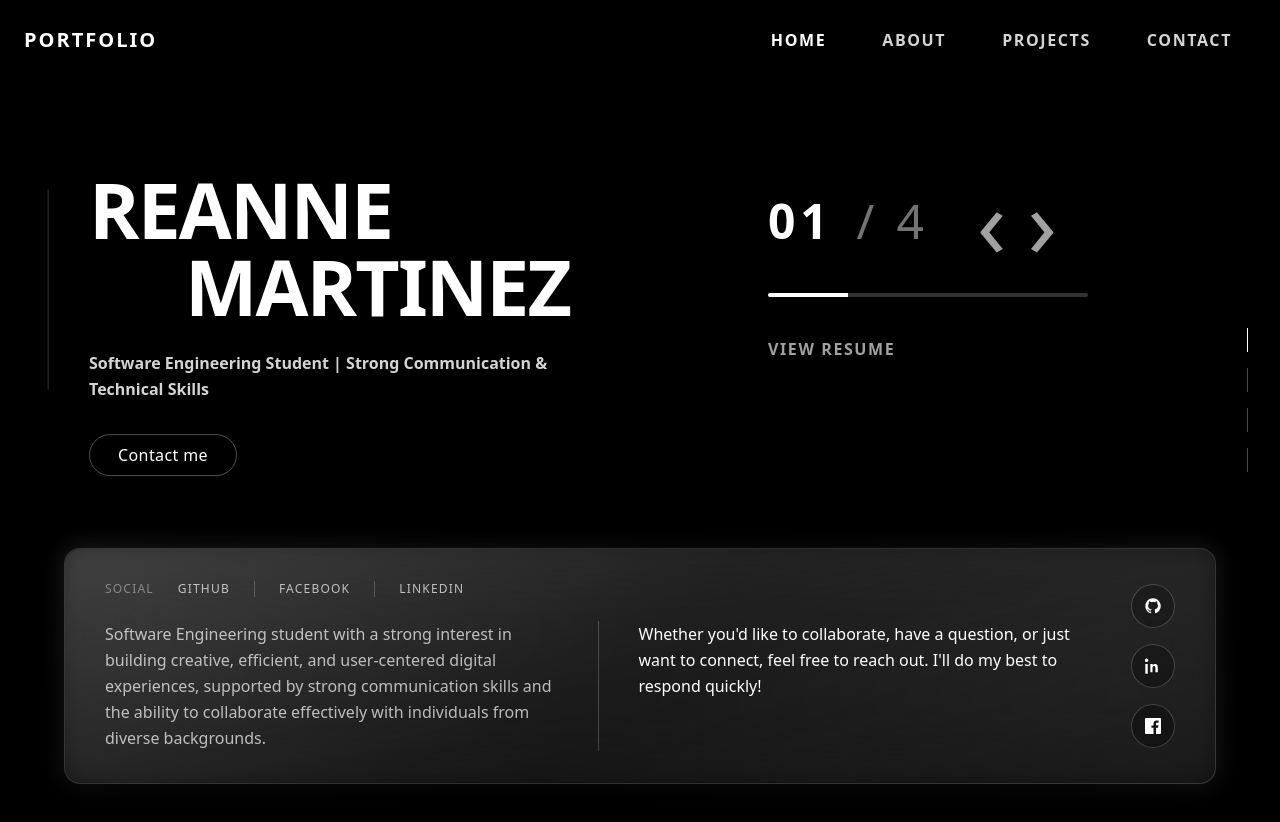
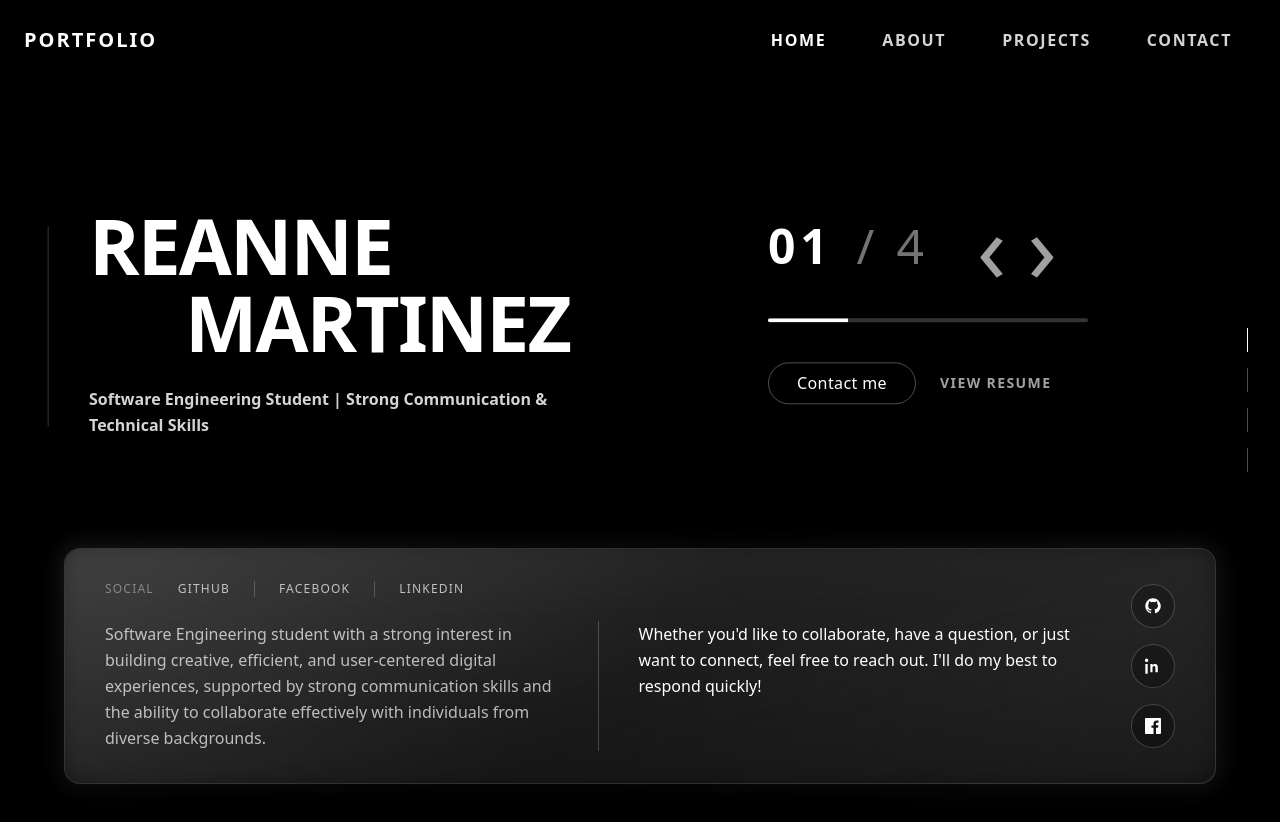
Before and after one commit to ZenorianDev/Portfolio, a Next.js app in the folder portfolio/: page / in a window 1280 px wide. Shown: the top 822 px of the page. Built offline with nearby package versions, Linux system fonts and the light colour scheme.

Commit message:
updated code

```diff
--- a/portfolio/app/page.tsx
+++ b/portfolio/app/page.tsx
@@ -100,7 +100,7 @@ export default function HomePage() {
           </div>
 
           {/* Name block */}
-          <div className="flex flex-col gap-6 top-2 -translate-y-1/4">
+          <div className="flex flex-col gap-6 top-4 -translate-y-1/3">
             <h1 className="text-[clamp(3.2rem,6vw,6.4rem)] font-extrabold leading-none tracking-tight">
               REANNE <br />
               <span className="block ml-12 md:ml-24">MARTINEZ</span>
@@ -109,18 +109,11 @@ export default function HomePage() {
             <p className="max-w-xm text-neutral-300 text-sl font-semibold leading-relaxed">
               Software Engineering Student | Strong Communication & Technical Skills
             </p>
-
-            <a
-              href="#contact"
-              className="mt-2 inline-flex w-fit items-center justify-center rounded-full border border-white/30 px-7 py-2 text-xm tracking-wide transition hover:bg-white/10 focus:outline-none focus:ring-2 focus:ring-white/40"
-            >
-              Contact me
-            </a>
           </div>
         </div>
 
         {/* ---------- RIGHT CONTROL PANEL ---------- */}
-        <div className="absolute right-48 top-1/3 z-30 hidden -translate-y-1/2 flex-col gap-10 lg:flex">
+        <div className="absolute right-48 top-1/3 z-30 hidden -translate-y-1/3 flex-col gap-10 lg:flex">
           {/* Counter + Arrows */}
           <div className="flex flex-col gap-6">
             <div className="flex items-center gap-6 text-5xl tracking-widest">
@@ -162,15 +155,23 @@ export default function HomePage() {
             </div>
           </div>
 
-          {/* View Resume */}
+          {/* Buttons row */}
+          <div className="flex items-center gap-6">
+            <a
+              href="#contact"
+              className="inline-flex items-center justify-center rounded-full border border-white/30 px-7 py-2 text-xm tracking-wide transition hover:bg-white/10 focus:outline-none focus:ring-2 focus:ring-white/40"
+            >
+              Contact me
+            </a>
             <a
               href="https://www.canva.com/design/DAGzKZjBSAA/TUOxOy9U9QUN0KzJre8xsQ/edit?utm_content=DAGzKZjBSAA&utm_campaign=designshare&utm_medium=link2&utm_source=sharebutton"
               target="_blank"
               rel="noopener noreferrer"
-            className="text-sl font-semibold uppercase tracking-widest text-neutral-400 transition hover:text-white"
+              className="text-sm font-semibold uppercase tracking-widest text-neutral-400 transition hover:text-white"
             >
               View Resume
             </a>
+          </div>
         </div>
 
         {/* ---------- RIGHT VERTICAL SECTION INDICATORS ---------- */}
```
Lines whose indentation alone changed are shown as unchanged.
